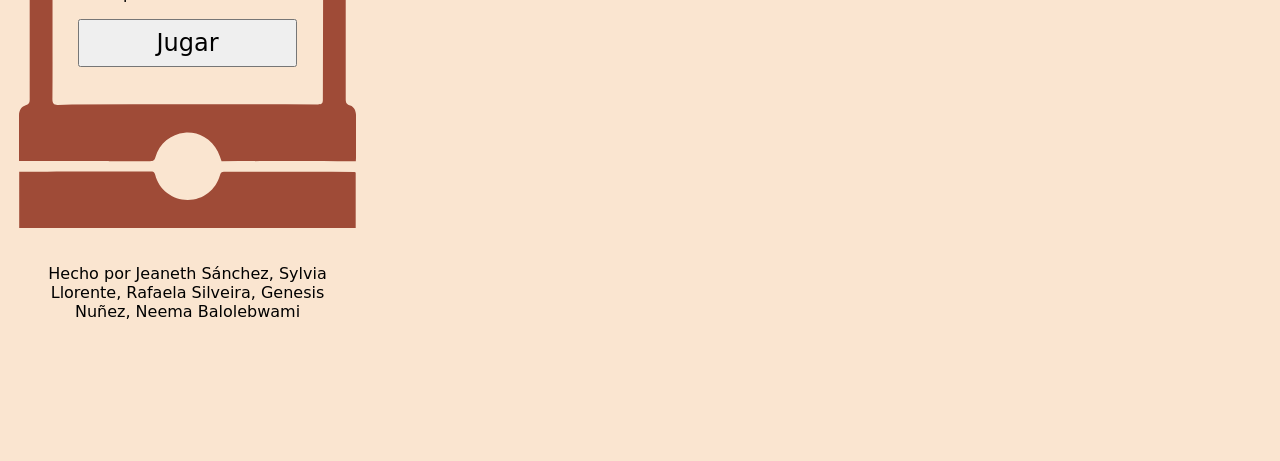
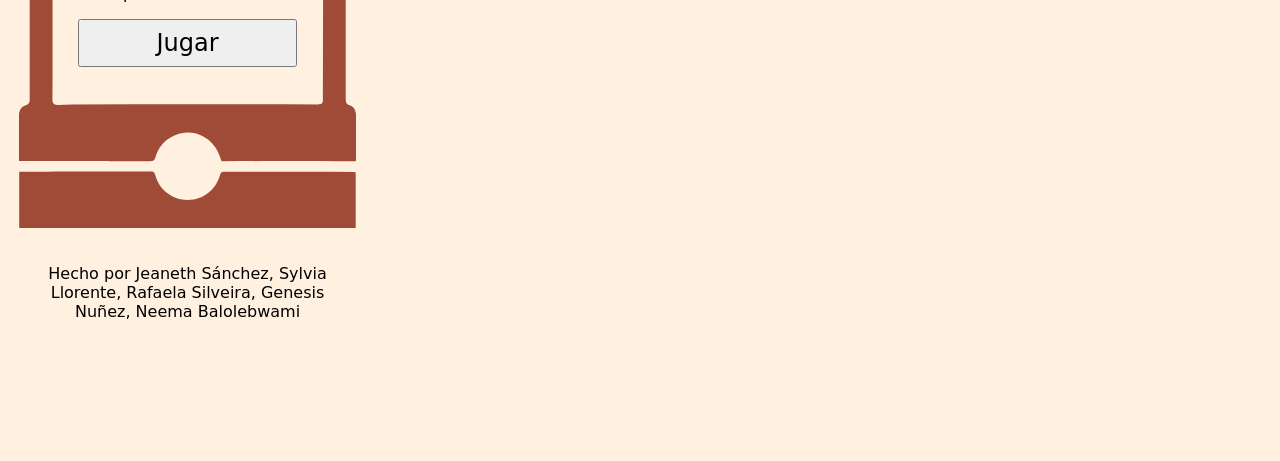
Before and after one commit to todaunabossa/wheelOfDoom, a plain HTML site: page html/index.html in a window 1280 px wide. Shown: the part 339-800 px from the top of the page. Drawn offline with Linux system fonts and the light colour scheme; a web font is replaced by a local one.

Commit message:
cambio color fondo

```diff
--- a/css/game-styles.css
+++ b/css/game-styles.css
@@ -1,6 +1,6 @@
 
 :root {
-    --bg-color: #FAE5D0;
+    --bg-color: #FFF0E0;
     --black: #000000;
     --true-blod: #FF0000;
     --wood: #9F4B37;
@@ -49,8 +49,9 @@
 position: absolute;
 width: 100%;
 left: 0%;
-top: 0%;
-z-index: 0;
+top: -80%;
+
+
 
 }
 
@@ -70,7 +71,7 @@ top: 250px;
     width: 30%;
     top: 400px;
     left: 95px;
-    display: none;
+
 
 }
 
@@ -80,6 +81,7 @@ top: 250px;
     top: 440px;
     left: 190px;
     z-index: 4;
+    display: none;
 
 
 }
--- a/css/styles.css
+++ b/css/styles.css
@@ -1,7 +1,7 @@
 @import url('https://fonts.googleapis.com/css2?family=Jolly+Lodger&display=swap');
 
 :root {
-    --bg-color: #FAE5D0;
+    --bg-color: #FFF0E0;
     --black: #000000;
     --true-blod: #FF0000;
     --wood: #9F4B37;
```
